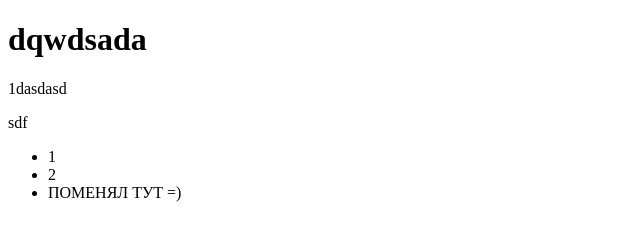
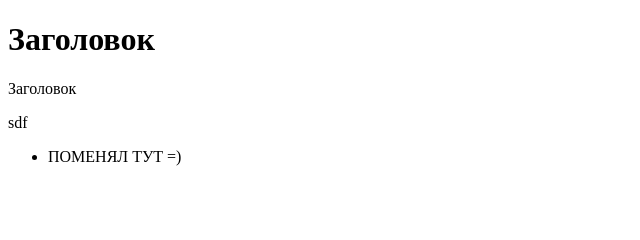
Before and after one commit to yuriy0790/updatetest, a plain HTML site: page index.html in a window 1280 px wide. Shown: the whole page, without its empty margins (0-640 px from the left). Drawn offline with Linux system fonts and the light colour scheme.

Commit message:
fix: add text

```diff
--- a/index.html
+++ b/index.html
@@ -4,15 +4,13 @@
     <meta charset="UTF-8" />
     <meta http-equiv="X-UA-Compatible" content="IE=edge" />
     <meta name="viewport" content="width=device-width, initial-scale=1.0" />
-    <title>Document</title>
+    <title>Document update test</title>
   </head>
   <body>
-    <h1>dqwdsada</h1>
-    <p>1dasdasd</p>
+    <h1>Заголовок</h1>
+    <p>Заголовок</p>
     <p>sdf</p>
     <ul>
-      <li>1</li>
-      <li>2</li>
       <li>ПОМЕНЯЛ ТУТ =) </li>
     </ul>
   </body>
```
